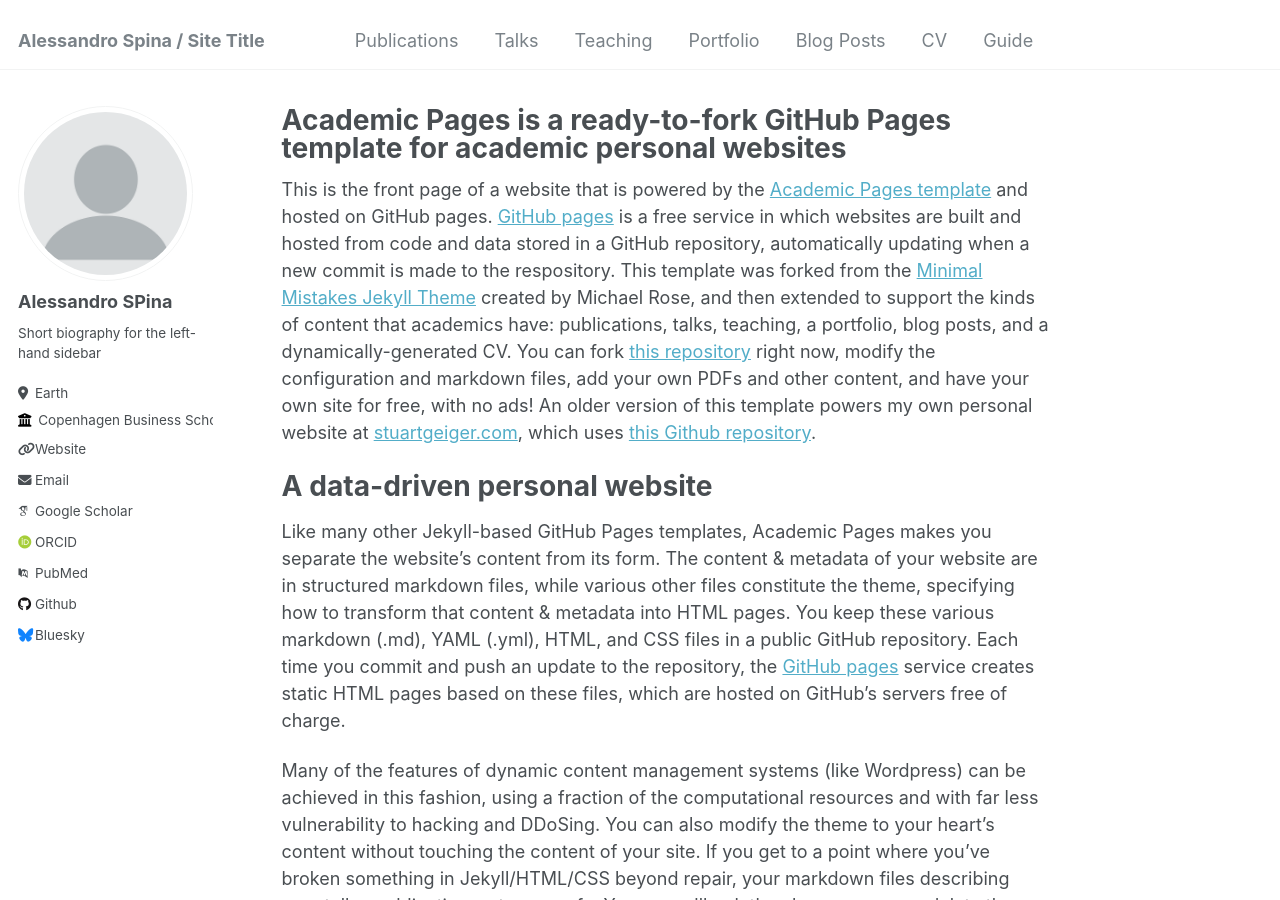
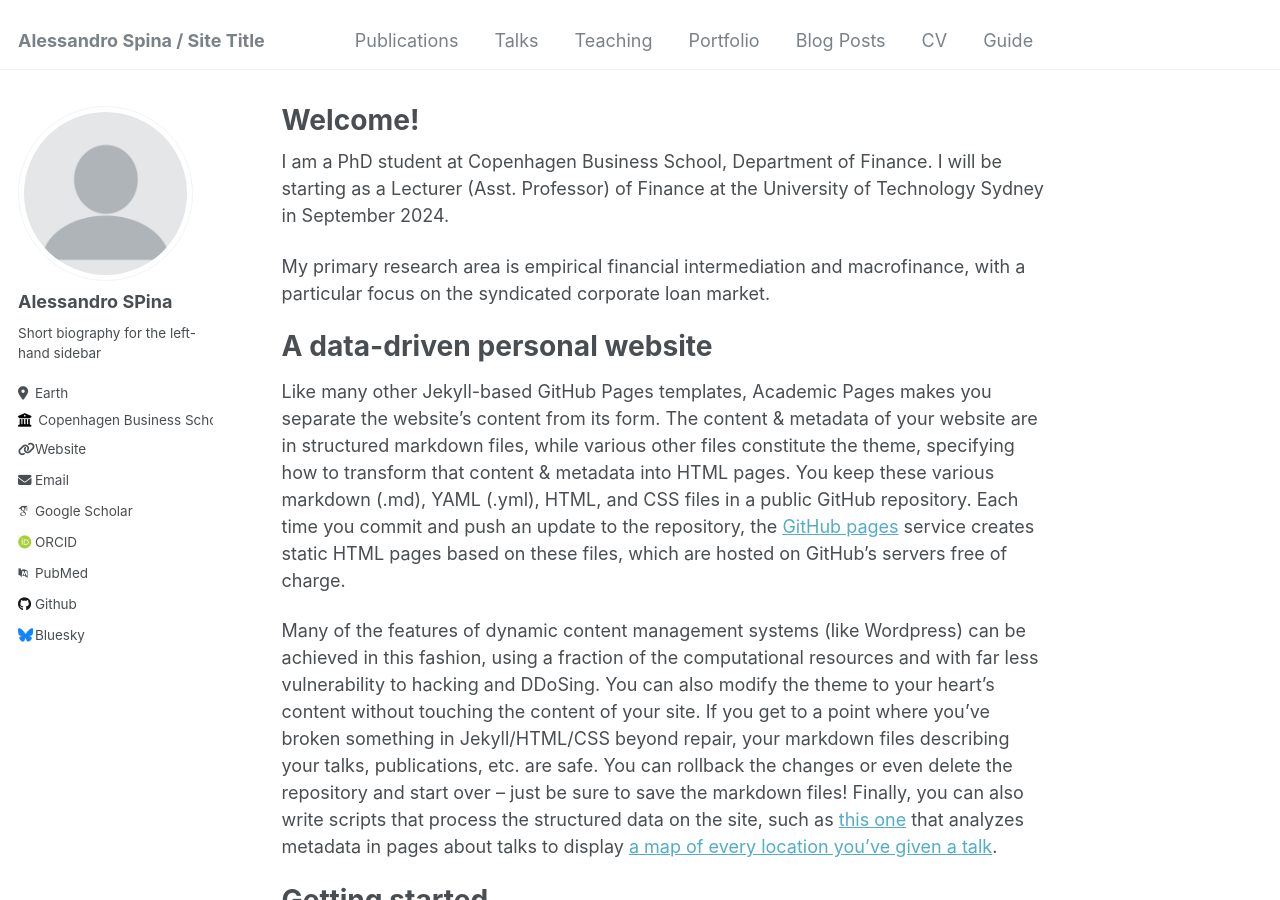
Before and after one commit to aspi6246/aspi6246.github.io, a Jekyll site: the page built from _pages/about.md, in a window 1280 px wide and 900 px high. Built offline with Jekyll 4.4.1, drawn with Linux system fonts in a browser that asks for light colours; some web fonts are replaced.

Commit message:
Update about.md

```diff
--- a/_pages/about.md
+++ b/_pages/about.md
@@ -1,13 +1,15 @@
 ---
 permalink: /
-title: "Academic Pages is a ready-to-fork GitHub Pages template for academic personal websites"
+title: "Welcome!"
 author_profile: true
 redirect_from:
   - /about/
   - /about.html
 ---
 
-This is the front page of a website that is powered by the [Academic Pages template](https://github.com/academicpages/academicpages.github.io) and hosted on GitHub pages. [GitHub pages](https://pages.github.com) is a free service in which websites are built and hosted from code and data stored in a GitHub repository, automatically updating when a new commit is made to the respository. This template was forked from the [Minimal Mistakes Jekyll Theme](https://mmistakes.github.io/minimal-mistakes/) created by Michael Rose, and then extended to support the kinds of content that academics have: publications, talks, teaching, a portfolio, blog posts, and a dynamically-generated CV. You can fork [this repository](https://github.com/academicpages/academicpages.github.io) right now, modify the configuration and markdown files, add your own PDFs and other content, and have your own site for free, with no ads! An older version of this template powers my own personal website at [stuartgeiger.com](http://stuartgeiger.com), which uses [this Github repository](https://github.com/staeiou/staeiou.github.io).
+I am a PhD student at Copenhagen Business School, Department of Finance. I will be starting as a Lecturer (Asst. Professor) of Finance at the University of Technology Sydney in September 2024.
+
+My primary research area is empirical financial intermediation and macrofinance, with a particular focus on the syndicated corporate loan market.
 
 A data-driven personal website
 ======
```
